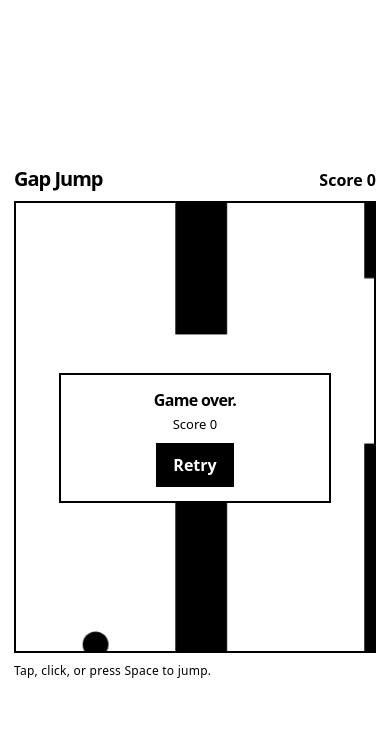
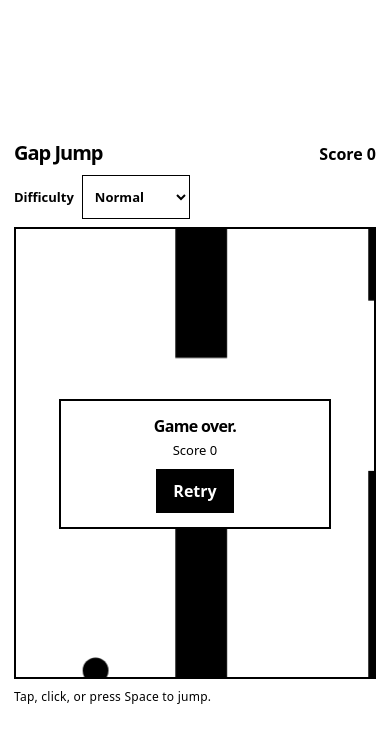
Before and after one commit to dannymeese/gap-jump, a plain HTML site: page index.html in a window 390 px wide. Both pictures are taken after a click on the button "Start". Drawn offline with Linux system fonts and the light colour scheme.

Commit message:
Fix mobile tap zoom and add five difficulty modes

```diff
--- a/index.html
+++ b/index.html
@@ -1,39 +1,85 @@
 <!doctype html>
 <html lang="en"><meta charset="utf-8"><meta name="viewport" content="width=device-width,initial-scale=1"><title>Gap Jump</title>
 <style>
-*{box-sizing:border-box}body{margin:0;background:white;color:black;font-family:system-ui,sans-serif;display:grid;min-height:100svh;place-items:center;padding:14px}main{width:min(100%,390px,calc(100svh * .69));min-width:min(100%,240px)}header{display:flex;justify-content:space-between;align-items:baseline;margin-bottom:9px}h1{font-size:20px;margin:0;letter-spacing:-.05em}#score{font-size:16px;font-variant-numeric:tabular-nums;font-weight:700}#field{position:relative;border:2px solid black;touch-action:manipulation}canvas{width:100%;height:auto;display:block}#card{position:absolute;top:38%;left:12%;width:76%;text-align:center;background:white;border:2px solid black;padding:14px 5px}#card[hidden]{display:none}h2{margin:0 0 4px;font-size:clamp(16px,4vw,25px);letter-spacing:-.04em}p{margin:4px 0 10px;font-size:13px}button{background:black;color:white;border:2px solid black;border-radius:0;font:inherit;font-weight:700;cursor:pointer;padding:6px 15px;min-height:44px}button:focus-visible{outline:2px solid black;outline-offset:3px}footer{font-size:12px;margin-top:9px;letter-spacing:.02em}
+*{box-sizing:border-box}body{margin:0;background:white;color:black;font-family:system-ui,sans-serif;display:grid;min-height:100svh;place-items:center;padding:14px}main{width:min(100%,390px,calc(100svh * .69));min-width:min(100%,240px)}header{display:flex;justify-content:space-between;align-items:baseline;margin-bottom:9px}h1{font-size:20px;margin:0;letter-spacing:-.05em}#score{font-size:16px;font-variant-numeric:tabular-nums;font-weight:700}#field{position:relative;border:2px solid black}canvas{width:100%;height:auto;display:block;touch-action:none} .mode{display:flex;align-items:center;gap:8px;margin:0 0 8px;font-size:13px;font-weight:650}.mode select{font:inherit;color:black;background:white;border:1px solid black;border-radius:0;padding:0 8px;min-height:44px;touch-action:manipulation}.mode select:disabled{opacity:1;color:black}#card{position:absolute;top:38%;left:12%;width:76%;text-align:center;background:white;border:2px solid black;padding:14px 5px}#card[hidden]{display:none}h2{margin:0 0 4px;font-size:clamp(16px,4vw,25px);letter-spacing:-.04em}p{margin:4px 0 10px;font-size:13px}button{touch-action:manipulation;background:black;color:white;border:2px solid black;border-radius:0;font:inherit;font-weight:700;cursor:pointer;padding:6px 15px;min-height:44px}button:focus-visible{outline:2px solid black;outline-offset:3px}footer{font-size:12px;margin-top:9px;letter-spacing:.02em}
 </style>
 <main><header><h1>Gap Jump</h1><div id="score">Score 0</div></header>
+<label class="mode" for="mode">Difficulty <select id="mode"><option value="super-easy">Super Easy</option><option value="easy">Easy</option><option value="normal" selected>Normal</option><option value="hard">Hard</option><option value="insane">Insane</option></select></label>
 <div id="field"><canvas width="360" height="450" aria-label="Play field: jump the circle through gaps in the rectangles."></canvas><div id="card"><h2 id="headline">Find the gap.</h2><p id="detail">One jump at a time.</p><button type="button" id="button">Start</button></div></div>
 <footer>Tap, click, or press Space to jump.</footer></main>
 <script>
 "use strict";
-const W=360,H=450,X=80,R=13, PW=52;
-function make(random=Math.random){return {random,phase:"ready",y:205,vy:0,score:0,pipes:[],clock:0};}
-function flap(s){if(s.phase!=="play"){s.phase="play";s.y=205;s.score=0;s.pipes=[{x:305,mid:215,gap:166,scored:false}];s.clock=0;}s.vy=-285;}
+const W=360,H=450,X=80,R=13,PW=52;
+const MODES=Object.freeze({
+  "super-easy": {gap:242,minGap:218,speed:84,maxSpeed:106,spacing:226,swing:48},
+  easy: {gap:204,minGap:178,speed:100,maxSpeed:130,spacing:211,swing:66},
+  normal: {gap:171,minGap:143,speed:119,maxSpeed:155,spacing:194,swing:74},
+  hard: {gap:142,minGap:122,speed:139,maxSpeed:177,spacing:181,swing:78},
+  insane: {gap:122,minGap:110,speed:162,maxSpeed:195,spacing:172,swing:80}
+});
+const MODE_KEY="gapJumpDifficulty";
+function validMode(mode){return Object.hasOwn(MODES,mode)?mode:"normal";}
+function readMode(){try{return validMode(localStorage.getItem(MODE_KEY));}catch{return "normal";}}
+function saveMode(mode){try{localStorage.setItem(MODE_KEY,mode);}catch{}}
+function make(mode="normal",random=Math.random){return {random,mode:validMode(mode),phase:"ready",y:205,vy:0,score:0,pipes:[]};}
+function flap(s){
+  if(s.phase!=="play"){s.phase="play";s.y=205;s.score=0;s.pipes=[{x:305,mid:215,gap:MODES[s.mode].gap,scored:false}];}
+  s.vy=-285;
+}
 function hit(x,y,px,py,w,h){const dx=x-Math.max(px,Math.min(x,px+w)),dy=y-Math.max(py,Math.min(y,py+h));return dx*dx+dy*dy<=R*R;}
-function tick(s,dt){if(s.phase!=="play")return;s.clock+=dt;s.vy+=780*dt;s.y+=s.vy*dt;
-const speed=119+Math.min(65,s.score*2.8);
+function tick(s,dt){
+  if(s.phase!=="play")return;
+  const d=MODES[s.mode];
+  s.vy+=780*dt;s.y+=s.vy*dt;
+  const speed=Math.min(d.maxSpeed,d.speed+s.score*2.5);
   for(const p of s.pipes)p.x-=dt*speed;
-let last=s.pipes[s.pipes.length-1];
-if(last.x<=W-190){const gap=166-Math.min(37,s.score*1.5);const mid=Math.max(gap/2+25,Math.min(H-gap/2-25,last.mid+(s.random()-.5)*145));s.pipes.push({x:last.x+190,mid,gap,scored:false});}
+  const last=s.pipes[s.pipes.length-1];
+  if(last.x<=W-d.spacing){
+    const gap=Math.max(d.minGap,d.gap-s.score*1.35);
+    const mid=Math.max(gap/2+25,Math.min(H-gap/2-25,last.mid+(s.random()-.5)*2*d.swing));
+    s.pipes.push({x:last.x+d.spacing,mid,gap,scored:false});
+  }
   while(s.pipes[0].x+PW<0)s.pipes.shift();
   if(s.y-R<=0||s.y+R>=H||s.pipes.some(p=>{const a=p.mid-p.gap/2,b=p.mid+p.gap/2;return hit(X,s.y,p.x,0,PW,a)||hit(X,s.y,p.x,b,PW,H-b);})){s.phase="over";return;}
   for(const p of s.pipes)if(!p.scored&&p.x+PW<X-R){p.scored=true;s.score++;}
 }
-const canvas=document.querySelector("canvas"), ctx=canvas.getContext("2d"), card=document.querySelector("#card"), score=document.querySelector("#score"), button=document.querySelector("#button"), s=make();let last=null,shown=-1;
-function input(){const fresh=s.phase!=="play";flap(s);if(fresh){last=null;card.hidden=true;} }
-document.querySelector("#field").addEventListener("pointerdown",e=>{if(e.button===0&&!e.target.closest("button"))input();});
+const canvas=document.querySelector("canvas"),ctx=canvas.getContext("2d"),card=document.querySelector("#card"),score=document.querySelector("#score"),button=document.querySelector("#button"),mode=document.querySelector("#mode"),headline=document.querySelector("#headline"),detail=document.querySelector("#detail");
+const s=make(readMode()); mode.value=s.mode;
+let last=null,shown=-1;
+function input(){
+  const fresh=s.phase!=="play";flap(s);
+  if(fresh){last=null;mode.disabled=true;card.hidden=true;}
+}
+const hasPointer="PointerEvent" in window;
+if(hasPointer)canvas.addEventListener("pointerdown",e=>{if(e.isPrimary&&e.button===0)input();});
+// Cancel only playfield touch defaults as an extra guard for mobile Safari.
+canvas.addEventListener("touchstart",e=>{
+  if(e.cancelable)e.preventDefault();
+  if(!hasPointer&&e.touches.length===1)input();
+},{passive:false});
+if(!hasPointer)canvas.addEventListener("mousedown",e=>{if(e.button===0)input();});
 button.addEventListener("click",input);
-window.addEventListener("keydown",e=>{if(e.code!=="Space"||e.repeat||e.target===button)return;e.preventDefault();input();});
-function draw(){ctx.fillStyle="white";ctx.fillRect(0,0,W,H);ctx.fillStyle="black";
+mode.addEventListener("change",()=>{
+  if(s.phase==="play")return;
+  const chosen=validMode(mode.value);
+  Object.assign(s,make(chosen,s.random));mode.value=chosen;saveMode(chosen);
+  headline.textContent="Find the gap.";detail.textContent="One jump at a time.";button.textContent="Start";
+});
+window.addEventListener("keydown",e=>{
+  if(e.code!=="Space"||e.repeat||e.target===button||e.target===mode)return;
+  e.preventDefault();input();
+});
+function draw(){
+  ctx.fillStyle="white";ctx.fillRect(0,0,W,H);ctx.fillStyle="black";
   for(const p of s.pipes){const a=p.mid-p.gap/2,b=p.mid+p.gap/2;ctx.fillRect(p.x,0,PW,a);ctx.fillRect(p.x,b,PW,H-b);}
-if(s.phase==="ready"){ctx.fillRect(268,0,48,125);ctx.fillRect(268,295,48,155);}
+  if(s.phase==="ready"){const gap=MODES[s.mode].gap,a=215-gap/2,b=215+gap/2;ctx.fillRect(268,0,PW,a);ctx.fillRect(268,b,PW,H-b);}
   ctx.beginPath();ctx.arc(X,s.y,R,0,2*Math.PI);ctx.fill();
   if(shown!==s.score){score.textContent="Score "+s.score;shown=s.score;}
 }
-function frame(t){const phase=s.phase;const dt=last===null?0:Math.min((t-last)/1000,.032);last=t;tick(s,dt);draw();
-if(phase==="play"&&s.phase==="over"){document.querySelector("#headline").textContent="Game over.";document.querySelector("#detail").textContent="Score "+s.score;button.textContent="Retry";card.hidden=false;}
-requestAnimationFrame(frame);}
+function frame(t){
+  const phase=s.phase,dt=last===null?0:Math.min((t-last)/1000,.032);last=t;tick(s,dt);draw();
+  if(phase==="play"&&s.phase==="over"){mode.disabled=false;headline.textContent="Game over.";detail.textContent="Score "+s.score;button.textContent="Retry";card.hidden=false;}
+  requestAnimationFrame(frame);
+}
 requestAnimationFrame(frame);
 </script></html>
```
Lines whose indentation alone changed are shown as unchanged.
